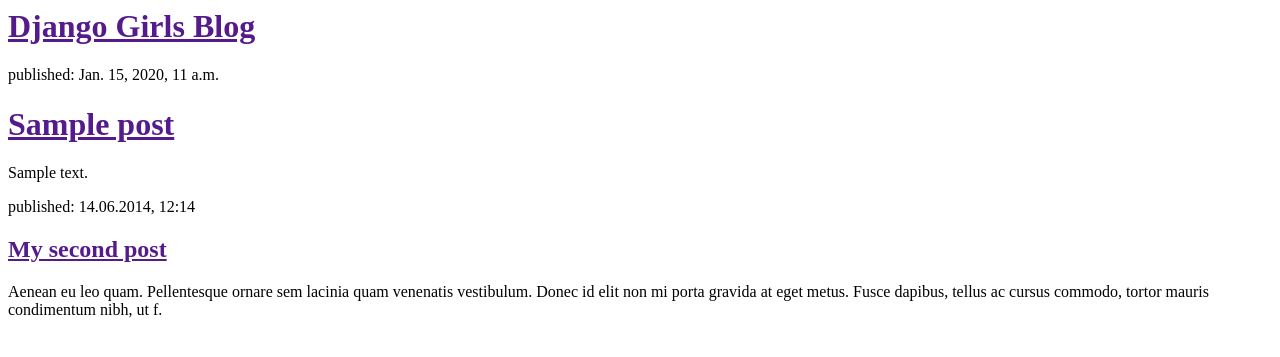
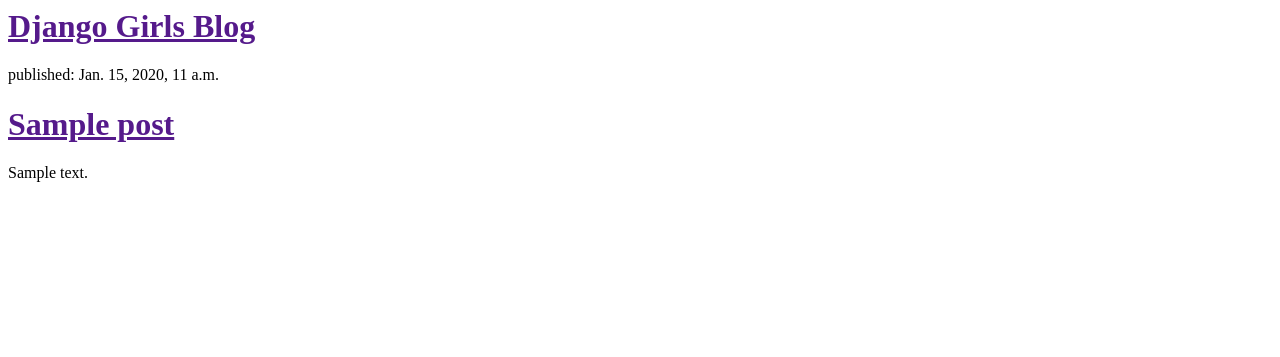
Before and after one commit to sabiku85/-my-first-blog-, a Django app: template blog/templates/blog/post_list.html in a window 1280 px wide. Shown: the top 357 px of the page. Run offline with Django 3.2, Linux system fonts and the light colour scheme; the template is opened without the code that fills it: values that come from a table or form of the project are taken from there, others are empty; tables that the repository leaves empty hold one stand-in row (values such as "Sample post").

Commit message:
Modyfikacja szablonu, by pokazywał posty z bazy danych

```diff
--- a/blog/templates/blog/post_list.html
+++ b/blog/templates/blog/post_list.html
@@ -14,9 +14,6 @@
         <p>{{ post.text|linebreaksbr }}</p>
     </div>
 {% endfor %}
-            <p>published: 14.06.2014, 12:14</p>
-            <h2><a href="">My second post</a></h2>
-            <p>Aenean eu leo quam. Pellentesque ornare sem lacinia quam venenatis vestibulum. Donec id elit non mi porta gravida at eget metus. Fusce dapibus, tellus ac cursus commodo, tortor mauris condimentum nibh, ut f.</p>
-        </div>
+
     </body>
 </html>
```
